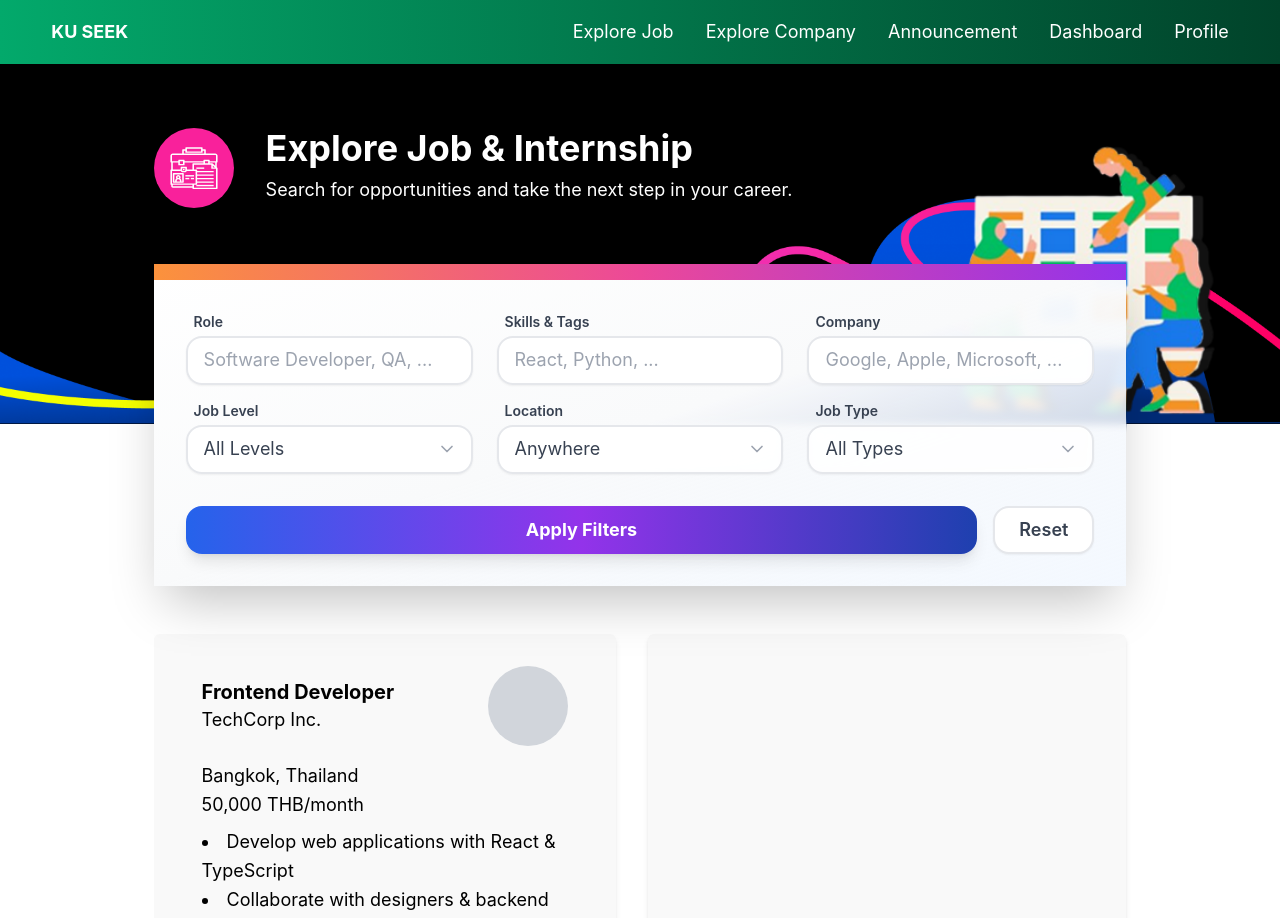
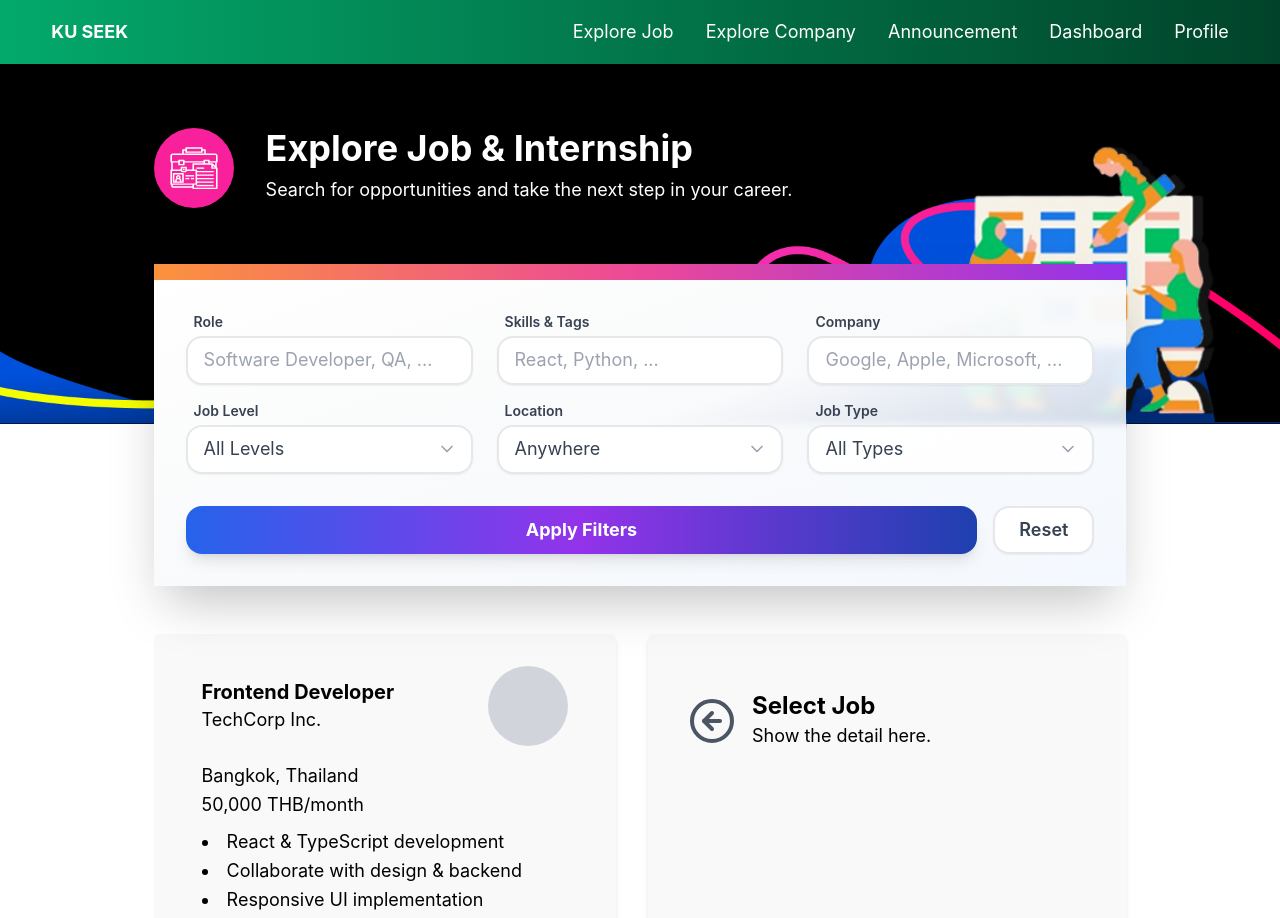
Before and after one commit to KU-jobapp-guys/KU-Seek, a Vue app in the folder frontend/: page /student/explore-job in a window 1280 px wide. Shown: the top 918 px of the page. Built offline with nearby package versions, Linux system fonts and the light colour scheme.

Commit message:
create new component to see full job detail

```diff
--- /dev/null
+++ b/frontend/src/assets/configs/techStackConfig.ts
@@ -0,0 +1,53 @@
+export const techStackColors: Record<string, string> = {
+    // Frontend
+    React: "bg-blue-500 text-white",
+    TypeScript: "bg-sky-600 text-white",
+    JavaScript: "bg-yellow-400 text-black",
+    HTML: "bg-orange-500 text-white",
+    CSS: "bg-blue-600 text-white",
+    TailwindCSS: "bg-cyan-500 text-white",
+
+    // Data & Analytics
+    SQL: "bg-indigo-600 text-white",
+    Python: "bg-yellow-500 text-black",
+    Excel: "bg-green-500 text-white",
+    Tableau: "bg-purple-600 text-white",
+
+    // Backend
+    "Node.js": "bg-green-700 text-white",
+    Express: "bg-gray-700 text-white",
+    MongoDB: "bg-green-600 text-white",
+    Docker: "bg-sky-500 text-white",
+
+    // Design
+    Figma: "bg-pink-500 text-white",
+    "Adobe XD": "bg-red-400 text-white",
+    Sketch: "bg-yellow-600 text-white",
+    "User Research": "bg-gray-600 text-white",
+
+    // DevOps
+    AWS: "bg-orange-400 text-black",
+    Kubernetes: "bg-blue-600 text-white",
+    Jenkins: "bg-red-600 text-white",
+
+    // Machine Learning / Data Science
+    TensorFlow: "bg-orange-500 text-white",
+    PyTorch: "bg-red-500 text-white",
+    "Data Science": "bg-teal-600 text-white",
+
+    // QA & Testing
+    Selenium: "bg-green-500 text-white",
+    Postman: "bg-orange-600 text-white",
+    Jira: "bg-blue-800 text-white",
+    "Manual Testing": "bg-gray-500 text-white",
+    Cypress: "bg-emerald-500 text-white",
+
+    // Marketing
+    SEO: "bg-indigo-500 text-white",
+    "Google Ads": "bg-yellow-400 text-black",
+    "Social Media": "bg-blue-400 text-white",
+    "Content Marketing": "bg-pink-400 text-white",
+
+    // Default fallback
+    Default: "bg-gray-600 text-white",
+  };
--- a/frontend/src/assets/type.ts
+++ b/frontend/src/assets/type.ts
@@ -1,4 +1,5 @@
 export interface Job {
+  jobId: string;
   company: string;
   role: string;
   location: string;
@@ -7,7 +8,7 @@ export interface Job {
   highlights: string[];
   jobType: string;
   skills: string[];
-  salary: string;
+  salary?: string;
 }
 
 
--- a/frontend/src/components/jobBoard/FilterBox.vue
+++ b/frontend/src/components/jobBoard/FilterBox.vue
@@ -42,6 +42,7 @@ const clearFilters = () => {
   (Object.keys(filters) as FilterKeys[]).forEach((key) => {
     filters[key] = ''
   })
+  emit('applyFilter', filters)
 }
 </script>
 
--- a/frontend/src/components/jobBoard/JobBox.vue
+++ b/frontend/src/components/jobBoard/JobBox.vue
@@ -1,14 +1,27 @@
 <script setup lang="ts">
 import type { Job } from '@/assets/type';
+import { Bookmark } from 'lucide-vue-next';
+import { useRouter } from 'vue-router';
 
 const props = defineProps<{ job: Job }>();
 const { job } = props;
 
+const emit = defineEmits<{ (e: 'select', id: string): void }>();
+
+const router = useRouter();
+
+function handleJobSelected() {
+  if (window.innerWidth < 768) {
+    router.push(`/job/${props.job.jobId}`);
+  } else {
+    emit('select', props.job.jobId);
+  }
+}
+
 </script>
 
-
 <template>
-  <div class="h-full bg-[#F9F9F9] px-12 py-8 w-full mb-4 rounded-md shadow-md">
+  <div class="h-full bg-[#F9F9F9] px-12 py-8 w-full mb-4 rounded-md shadow-md cursor-pointer" @click="handleJobSelected">
     <div class="flex justify-between items-center mb-4">
       <div>
         <p class="text-xl font-bold">{{ job.role }}</p>
@@ -19,9 +32,14 @@ const { job } = props;
     <p>{{ job.location }}</p>
     <p>{{ job.salary }}</p>
     <ul class="list-disc list-inside mt-2">
-      <li v-for="value in job.highlights">
+      <li v-for="(value, index) in job.highlights" :key="index">
         {{ value }}
       </li>
     </ul>
+
+    <div class="w-full flex justify-between mt-4 text-gray-500">
+      <p>3 days ago</p>
+      <Bookmark class="h-6 w-6 cursor-pointer" />
+    </div>
   </div>
 </template>
--- /dev/null
+++ b/frontend/src/components/jobBoard/JobFull.vue
@@ -0,0 +1,90 @@
+<script setup lang="ts">
+import { ref, watch, onMounted } from 'vue';
+import type { Job } from '@/assets/type';
+import { mockJobs } from '@/data/mockJobs';
+import { useRouter } from 'vue-router';
+import { MapPin, Clock, Banknote } from 'lucide-vue-next';
+import { techStackColors } from '@/assets/configs/techStackConfig';
+
+const props = defineProps<{ jobId: string }>();
+const router = useRouter();
+const job = ref<Job | null>(null);
+
+const loadJob = (id?: string) => {
+  if (!id) {
+    job.value = null;
+    return;
+  }
+
+  job.value = mockJobs.find(j => j.jobId === id) || null;
+
+  if (!job.value) {
+    router.replace({ name: 'not found' });
+  }
+};
+
+onMounted(() => {
+  loadJob(props.jobId);
+});
+
+watch(() => props.jobId, (newId) => {
+  loadJob(newId);
+});
+</script>
+
+<template>
+  <div v-if="job" class="h-full w-full shadow-xl relative overflow-y-auto">
+    <div class="relative w-full h-[240px] bg-gray-600 rounded-t-md"></div>
+
+    <div class="absolute left-8 -translate-y-1/2">
+      <img src="https://via.placeholder.com/120" alt="Job" class="w-40 h-40 bg-black rounded-full border-8 border-white"/>
+    </div>
+
+    <div class="px-12 mt-24">
+      <router-link :to="`/job/${job.jobId}`" class="text-2xl font-bold underline cursor-pointer">{{ job.role }}</router-link>
+      <p class="text-gray-600">{{ job.company }}</p>
+
+      <div class="flex flex-col gap-y-2 mt-4">
+        <div class="flex gap-x-2 items-center text-sm text-gray-600">
+          <MapPin class="w-4 h-4" />
+          <p>{{ job.location  }}</p>
+        </div>
+
+        <div class="flex gap-x-2 items-center text-sm text-gray-600">
+          <Clock class="w-4 h-4" />
+          <p>{{ job.jobType  }}</p>
+        </div>
+
+        <div v-if="job.salary" class="flex gap-x-2 items-center text-sm text-gray-600">
+          <Banknote class="w-4 h-4" />
+          <p>{{ job.salary  }}</p>
+        </div>
+      </div>
+
+      <div class="mt-4 flex gap-x-2">
+        <button class="bg-pink-600 hover:bg-pink-500 text-white px-8 py-1 rounded-md">Apply</button>
+        <button class="hover:bg-gray-200 border border-4 border-gray-700 px-8 py-1 rounded-md">Save</button>
+      </div>
+
+      <p class="mt-12">{{ job.description }}</p>
+
+      <ul class="list-disc list-inside mt-4">
+        <li v-for="(item, i) in job.highlights" :key="i">{{ item }}</li>
+      </ul>
+
+      <div class="mb-24">
+        <p class="font-bold mt-12">Skills</p>
+        <div class="flex flex-wrap gap-2 mt-2">
+          <p
+            v-for="(skill, i) in job.skills"
+            :key="i"
+            class="text-white px-4 py-1 rounded-xl text-sm"
+            :class="`${techStackColors[skill] || techStackColors.Default}`"
+          >
+            {{ skill }}
+          </p>
+        </div>
+      </div>
+    </div>
+  </div>
+</template>
--- a/frontend/src/data/mockJobs.ts
+++ b/frontend/src/data/mockJobs.ts
@@ -1,45 +1,48 @@
-import type { Job } from "@/assets/type";
+import type { Job } from '@/assets/type';
 
 export const mockJobs: Job[] = [
   {
+    jobId: "techcorp-frontend-1a2b",
     company: "TechCorp Inc.",
     role: "Frontend Developer",
     location: "Bangkok, Thailand",
     postTime: new Date("2025-08-01T10:00:00"),
-    description: `Develop and maintain web applications using React and TypeScript. Collaborate with designers and backend developers. Ensure responsiveness and performance optimization across browsers and devices.`,
+    description: "Develop and maintain web applications using React and TypeScript. Collaborate with designers and backend developers.",
     highlights: [
-      "Develop web applications with React & TypeScript",
-      "Collaborate with designers & backend developers",
-      "Ensure responsive & high-performance UI"
+      "React & TypeScript development",
+      "Collaborate with design & backend",
+      "Responsive UI implementation"
     ],
     jobType: "Full-time",
     skills: ["React", "TypeScript", "HTML", "CSS", "TailwindCSS"],
     salary: "50,000 THB/month"
   },
   {
+    jobId: "datasolutions-analyst-3c4d",
     company: "DataSolutions Co.",
     role: "Data Analyst",
     location: "Chiang Mai, Thailand",
     postTime: new Date("2025-08-03T15:30:00"),
-    description: `Analyze large datasets, generate reports and insights, collaborate with business teams, and ensure data accuracy. Build dashboards for stakeholders and support data-driven decisions.`,
+    description: "Analyze large datasets, generate reports and dashboards, and support data-driven business decisions.",
     highlights: [
       "Analyze large datasets",
       "Generate actionable insights",
-      "Build dashboards for stakeholders"
+      "Build dashboards"
     ],
     jobType: "Contract",
     skills: ["SQL", "Python", "Excel", "Tableau"],
     salary: "40,000 THB/month"
   },
   {
+    jobId: "fintech-backend-5e6f",
     company: "FinTech Global",
     role: "Backend Developer",
     location: "Bangkok, Thailand",
     postTime: new Date("2025-08-05T09:00:00"),
-    description: `Build scalable backend services and REST APIs using Node.js and Express. Implement database models, authentication, and caching strategies. Work closely with frontend developers for seamless integration.`,
+    description: "Build scalable backend services and REST APIs using Node.js and Express. Implement database models and authentication.",
     highlights: [
-      "Build backend services & REST APIs",
-      "Implement database & authentication",
+      "Node.js & Express backend",
+      "Database & authentication",
       "Collaborate with frontend team"
     ],
     jobType: "Full-time",
@@ -47,18 +50,114 @@ export const mockJobs: Job[] = [
     salary: "60,000 THB/month"
   },
   {
+    jobId: "creative-uiux-7g8h",
     company: "Creative Studios",
     role: "UI/UX Designer",
     location: "Phuket, Thailand",
-    postTime: new Date("2025-08-07T11:45:00"),
-    description: `Design user interfaces and experiences for web and mobile applications. Conduct user research, create wireframes, prototypes, and ensure design consistency across platforms.`,
+    postTime: new Date("2025-08-07T11:00:00"),
+    description: "Design user interfaces and experiences for mobile and web apps. Conduct user research and create wireframes/prototypes.",
     highlights: [
-      "Design UI/UX for web & mobile apps",
-      "Conduct user research & create prototypes",
-      "Ensure consistent design across platforms"
+      "Design UI/UX for web & mobile",
+      "Conduct user research",
+      "Create wireframes & prototypes"
     ],
-    jobType: "Part-time",
+    jobType: "Full-time",
     skills: ["Figma", "Adobe XD", "Sketch", "User Research"],
-    salary: "30,000 THB/month"
+    salary: "45,000 THB/month"
+  },
+  {
+    jobId: "greenenergy-devops-9i0j",
+    company: "Green Energy Ltd.",
+    role: "DevOps Engineer",
+    location: "Bangkok, Thailand",
+    postTime: new Date("2025-08-08T13:00:00"),
+    description: "Maintain CI/CD pipelines, cloud infrastructure, and automate deployments. Monitor systems and improve reliability.",
+    highlights: [
+      "Manage CI/CD pipelines",
+      "Cloud infrastructure",
+      "Automation & monitoring"
+    ],
+    jobType: "Full-time",
+    skills: ["AWS", "Docker", "Kubernetes", "Jenkins"],
+    salary: "70,000 THB/month"
+  },
+  {
+    jobId: "meditech-data-1k2l",
+    company: "MediTech Solutions",
+    role: "Machine Learning Engineer",
+    location: "Chiang Mai, Thailand",
+    postTime: new Date("2025-08-09T09:30:00"),
+    description: "Develop ML models for healthcare applications, preprocess data, and evaluate model performance.",
+    highlights: [
+      "Develop ML models",
+      "Data preprocessing",
+      "Model evaluation & deployment"
+    ],
+    jobType: "Full-time",
+    skills: ["Python", "TensorFlow", "PyTorch", "Data Science"],
+  },
+  {
+    jobId: "logistics-qa-3m4n",
+    company: "Logistics Pro",
+    role: "QA Engineer",
+    location: "Bangkok, Thailand",
+    postTime: new Date("2025-08-10T10:00:00"),
+    description: "Test software products, write test cases, report bugs, and collaborate with development teams.",
+    highlights: [
+      "Write test cases",
+      "Perform manual & automated testing",
+      "Bug reporting & tracking"
+    ],
+    jobType: "Contract",
+    skills: ["Selenium", "Postman", "Jira", "Manual Testing"],
+    salary: "35,000 THB/month"
+  },
+  {
+    jobId: "fintech-qa-5o6p",
+    company: "FinTech Global",
+    role: "QA Analyst",
+    location: "Bangkok, Thailand",
+    postTime: new Date("2025-08-12T14:00:00"),
+    description: "Ensure software quality through testing, automation scripts, and bug tracking.",
+    highlights: [
+      "Automation & manual testing",
+      "Bug tracking",
+      "Quality assurance"
+    ],
+    jobType: "Full-time",
+    skills: ["Selenium", "Cypress", "Jira"],
+    salary: "40,000 THB/month"
+  },
+  {
+    jobId: "edutech-frontend-7q8r",
+    company: "EduTech Co.",
+    role: "Frontend Developer",
+    location: "Bangkok, Thailand",
+    postTime: new Date("2025-08-14T09:00:00"),
+    description: "Create web frontends for e-learning platforms, ensure responsiveness and accessibility.",
+    highlights: [
+      "React development",
+      "Responsive UI",
+      "Accessibility compliance"
+    ],
+    jobType: "Full-time",
+    skills: ["React", "TypeScript", "CSS", "HTML", "TailwindCSS"],
+    salary: "50,000 THB/month"
+  },
+  {
+    jobId: "marketing-creative-9s0t",
+    company: "Creative Agency",
+    role: "Marketing Specialist",
+    location: "Phuket, Thailand",
+    postTime: new Date("2025-08-15T11:30:00"),
+    description: "Plan and execute marketing campaigns, create content, and analyze performance metrics.",
+    highlights: [
+      "Marketing campaign planning",
+      "Content creation",
+      "Performance analysis"
+    ],
+    jobType: "Full-time",
+    skills: ["SEO", "Google Ads", "Social Media", "Content Marketing"],
+    salary: "45,000 THB/month"
   },
 ];
--- a/frontend/src/router/index.ts
+++ b/frontend/src/router/index.ts
@@ -5,6 +5,7 @@ import CompanyBoardView from '@/views/CompanyBoardView.vue'
 import StudentDashboardView from '@/views/StudentDashboardView.vue'
 import CompanyDashboardView from '@/views/CompanyDashboardView.vue'
 import NotFoundView from '@/views/NotFoundView.vue'
+import JobView from '@/views/JobView.vue'
 
 const router = createRouter({
   history: createWebHistory(import.meta.env.BASE_URL),
@@ -35,6 +36,11 @@ const router = createRouter({
       component: CompanyDashboardView,
     },
     {
+      path: '/job/:id',
+      name: 'job view',
+      component: JobView,
+    },
+    {
       path: '/:pathMatch(.*)*',
       name: 'not found',
       component: NotFoundView,
--- a/frontend/src/views/JobBoardView.vue
+++ b/frontend/src/views/JobBoardView.vue
@@ -6,8 +6,11 @@ import JobBox from '@/components/jobBoard/JobBox.vue';
 import type { Job, FilterKeys } from '@/assets/type';
 import { mockJobs } from '@/data/mockJobs';
 import search from '@/assets/icons/search.svg'
+import { ArrowLeftCircle } from 'lucide-vue-next';
+import JobFull from '@/components/jobBoard/JobFull.vue';
 
 const jobs = ref<Job[]>([]);
+const selectedJobId = ref<String>("");
 
 type Filters = Record<FilterKeys, string>;
 const filters = ref<Partial<Filters>>({});
@@ -25,6 +28,11 @@ async function fetchJobs(newFilters: Partial<Filters> = {}) {
   });
 }
 
+function handleSelect(id: string) {
+  selectedJobId.value = id;
+  console.log('Selected job ID:', selectedJobId.value);
+}
+
 onMounted(() => {
   fetchJobs();
 });
@@ -38,18 +46,31 @@ onMounted(() => {
     <FilterBox @applyFilter="fetchJobs" />
 
     <div class="mt-12">
-      <div v-if="jobs.length > 0" class="w-full h-full flex gap-x-4">
-        <div class="w-full pr-4 h-[800px] gap-y-4 overflow-y-auto">
-          <div v-for="job in jobs" :key="job.company + job.role">
-            <JobBox :job="job" />
+      <div v-if="jobs.length > 0" class="w-full h-[800px] flex gap-x-4">
+        <div class="w-full pr-4 h-full gap-y-4 overflow-y-auto">
+          <div v-for="job in jobs" :key="job.jobId">
+            <JobBox :job="job" @select="handleSelect"/>
           </div>
         </div>
-        <div class="w-full bg-[#F9F9F9] p-2 rounded-md shadow-md hidden md:block">
+        <div class="w-full h-full bg-[#F9F9F9] p-2 rounded-md shadow-md hidden md:block">
+          <JobFull v-if="selectedJobId" :jobId="selectedJobId as string" />
 
+          <div v-if="!selectedJobId" class="h-full px-8 py-12">
+            <div class="flex items-center gap-x-4 ">
+              <ArrowLeftCircle class="w-12 h-12 text-gray-600" />
+              <div>
+                <p class="font-bold text-2xl">Select Job</p>
+                <p>Show the detail here.</p>
+              </div>
+            </div>
+            <div class="w-full h-full flex items-center justify-center">
+              <img :src="search" class="h-44 w-44" />
+            </div>
+          </div>
         </div>
       </div>
 
-      <div v-if="jobs.length === 0" class="mt-8 w-full flex flex-col items-center justify-center">
+      <div v-if="jobs.length === 0" class="mt-24 w-full flex flex-col items-center justify-center">
         <img :src="search" class="h-32 w-32" />
         <p class="text-xl font-bold my-4">No matching results found</p>
         <p>We couldn't find any results that match your search.</p>
```
Also changed, not shown: frontend/src/views/JobView.vue (added, +12 -0 lines).
